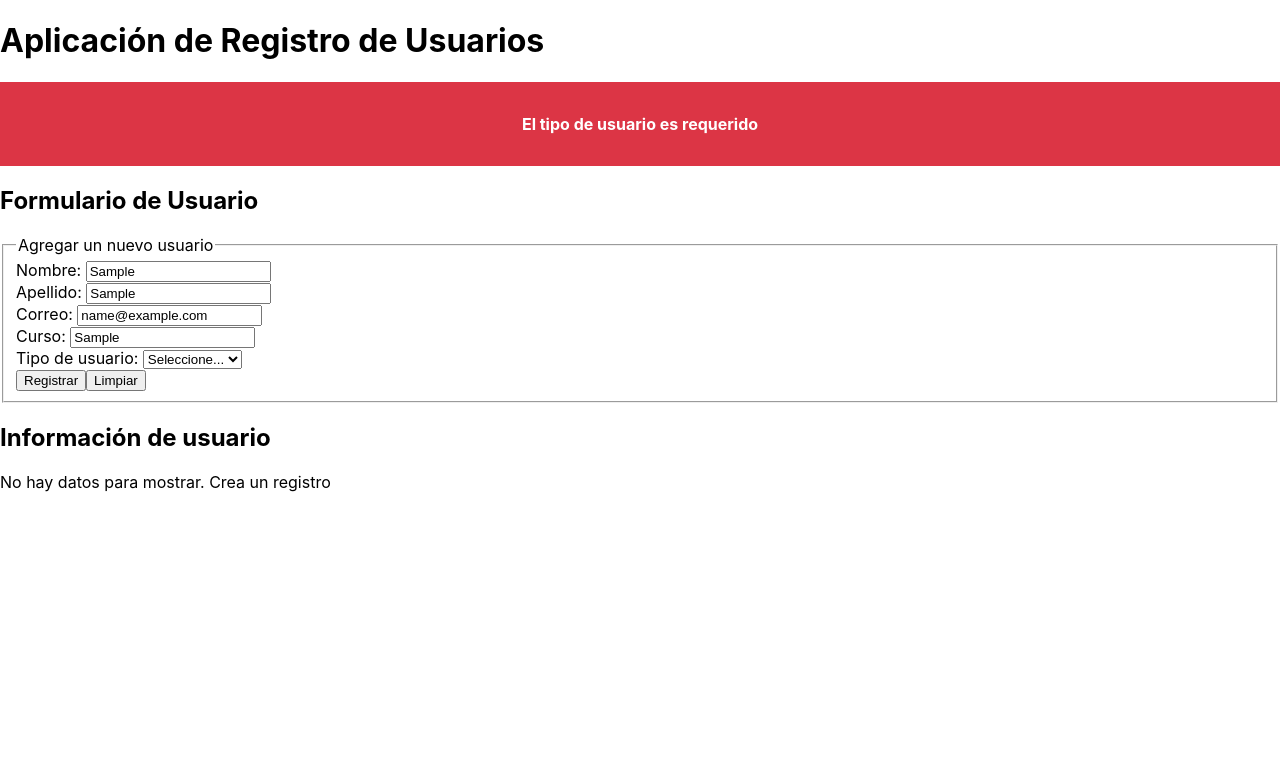
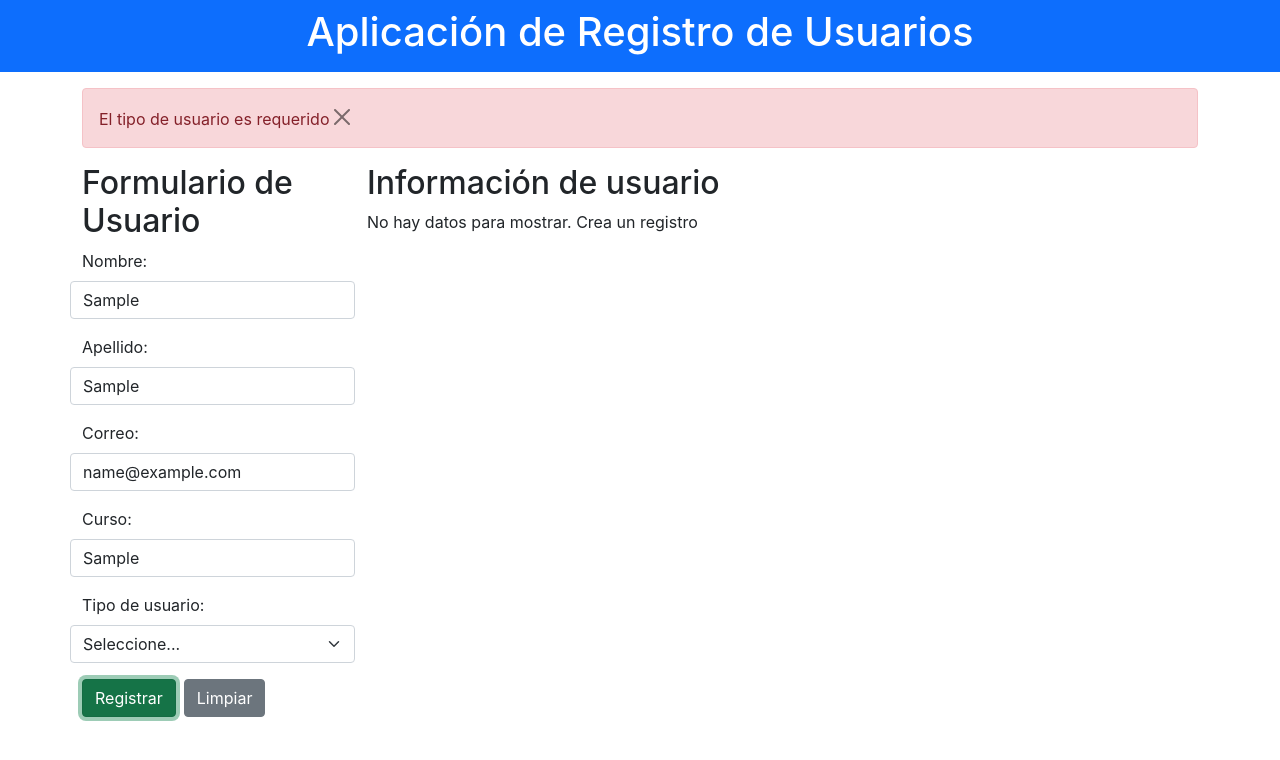
Before and after one commit to DazaTovarJ/registro-crud, a React (Create React App) app: page / in a window 1280 px wide. Both pictures are taken after typing "Sample", "Sample", "name@example.com", "Sample" into the empty fields and a click on the button "Registrar". Shown: the top 760 px of the page. Built offline with nearby package versions, Linux system fonts and the light colour scheme; the HTML template or start-up script is replaced by a standard one.

Commit message:
Implement Bootstrap styles and improve deletion message

```diff
--- a/public/index.html
+++ b/public/index.html
@@ -22,6 +22,8 @@
       Learn how to configure a non-root public URL by running `npm run build`.
     -->
   <title>Aplicación de registro de usuarios</title>
+  <link href="https://cdn.jsdelivr.net/npm/bootstrap@5.1.3/dist/css/bootstrap.min.css" rel="stylesheet"
+    integrity="sha384-1BmE4kWBq78iYhFldvKuhfTAU6auU8tT94WrHftjDbrCEXSU1oBoqyl2QvZ6jIW3" crossorigin="anonymous">
 </head>
 
 <body>
@@ -37,6 +39,9 @@
       To begin the development, run `npm start` or `yarn start`.
       To create a production bundle, use `npm run build` or `yarn build`.
     -->
+  <script src="https://cdn.jsdelivr.net/npm/bootstrap@5.1.3/dist/js/bootstrap.bundle.min.js"
+    integrity="sha384-ka7Sk0Gln4gmtz2MlQnikT1wXgYsOg+OMhuP+IlRH9sENBO0LRn5q+8nbTov4+1p"
+    crossorigin="anonymous"></script>
 </body>
 
 </html>
--- a/src/App.js
+++ b/src/App.js
@@ -17,11 +17,18 @@ function App() {
     });
   };
   const deleteData = id => {
-    let sureToDelete = window.confirm(
+    /* let sureToDelete = window.confirm(
       `¿Está seguro de que desea eliminar el usuario con id ${id}?`,
-    );
+    ); */
 
-    if (sureToDelete) {
+    let updatedData = users.filter(user => user.id !== id);
+
+    setUsers(updatedData);
+    setMessage({
+      type: "success",
+      msg: "Datos eliminados satisfactoriamente",
+    });
+    /* if (sureToDelete) {
       let updatedData = users.filter(user => user.id !== id);
 
       setUsers(updatedData);
@@ -34,7 +41,7 @@ function App() {
         type: "error",
         msg: "No se pudo eliminar el dato",
       });
-    }
+    } */
 
     setTimeout(() => {
       setMessage(null);
@@ -42,9 +49,13 @@ function App() {
   };
 
   return (
-    <div>
+    <>
+      <header className="text-center py-2 bg-primary text-white mb-3">
         <h1>Aplicación de Registro de Usuarios</h1>
-      {message && <Message {...message} />}
+      </header>
+      <div className="container">
+        {message && <Message setMessage={setMessage} {...message} />}
+        <div className="row">
           <Form
             createData={createData}
             updateData={deleteData}
@@ -52,6 +63,8 @@ function App() {
           />
           <Table data={users} deleteData={deleteData} />
         </div>
+      </div>
+    </>
   );
 }
 
--- a/src/components/Form.jsx
+++ b/src/components/Form.jsx
@@ -25,27 +25,27 @@ function Form({ createData, updateData, setMessage }) {
     e.preventDefault();
 
     if (!formData.nombre) {
-      setMessage({ type: "error", msg: "El nombre es requerido" });
+      setMessage({ type: "danger", msg: "El nombre es requerido" });
       return;
     }
 
     if (!formData.apellido) {
-      setMessage({ type: "error", msg: "El apellido es requerido" });
+      setMessage({ type: "danger", msg: "El apellido es requerido" });
       return;
     }
 
     if (!formData.correo) {
-      setMessage({ type: "error", msg: "El correo es requerido" });
+      setMessage({ type: "danger", msg: "El correo es requerido" });
       return;
     }
 
     if (!formData.curso) {
-      setMessage({ type: "error", msg: "El curso es requerido" });
+      setMessage({ type: "danger", msg: "El curso es requerido" });
       return;
     }
 
     if (!formData.tipo) {
-      setMessage({ type: "error", msg: "El tipo de usuario es requerido" });
+      setMessage({ type: "danger", msg: "El tipo de usuario es requerido" });
       return;
     }
 
@@ -62,11 +62,10 @@ function Form({ createData, updateData, setMessage }) {
   };
 
   return (
-    <div>
+    <div className="col-sm-12 col-lg-3">
       <h2>Formulario de Usuario</h2>
       <form onSubmit={handleSubmit}>
         <fieldset>
-          <legend>Agregar un nuevo usuario</legend>
           <Input
             name="nombre"
             label="Nombre"
@@ -104,9 +103,15 @@ function Form({ createData, updateData, setMessage }) {
             handleChange={handleChange}
             data={["Profesor", "Estudiante"]}
           />
-          <div>
-            <button type="submit">Registrar</button>
-            <button type="reset" onClick={handleReset}>
+          <div className="mb-3">
+            <button type="submit" className="me-2 btn btn-success">
+              Registrar
+            </button>
+            <button
+              type="reset"
+              className="btn btn-secondary"
+              onClick={handleReset}
+            >
               Limpiar
             </button>
           </div>
--- a/src/components/Input.jsx
+++ b/src/components/Input.jsx
@@ -15,7 +15,13 @@ function Input({
 
   if (type === "select") {
     inputElement = (
-      <select name={name} id={name} value={value} onChange={handleChange}>
+      <select
+        name={name}
+        value={value}
+        className="form-select"
+        id={name}
+        onChange={handleChange}
+      >
         <option value="">Seleccione...</option>
         {data.map((item, i) => (
           <option key={i} value={item}>
@@ -30,6 +36,7 @@ function Input({
         type={type}
         name={name}
         value={value}
+        className="form-control"
         placeholder={placeholder}
         onChange={handleChange}
         {...constraints}
@@ -38,8 +45,10 @@ function Input({
   }
 
   return (
-    <div>
-      <label htmlFor={name}>{label}: </label>
+    <div className="row mb-3">
+      <label htmlFor={name} className="form-label">
+        {label}:{" "}
+      </label>
       {inputElement}
     </div>
   );
--- a/src/components/Message.jsx
+++ b/src/components/Message.jsx
@@ -1,32 +1,22 @@
 import React from "react";
 import PropTypes from "prop-types";
 
-function Message({ type, msg }) {
-  let bgColor = "transparent";
-
-  if (type === "error") {
-    bgColor = "#DC3545";
-  } else if (type === "success") {
-    bgColor = "#198754";
-  }
-
-  let styles = {
-    padding: "1rem",
-    marginBottom: "1rem",
-    textAlign: "center",
-    color: "#FFF",
-    fontWeight: "bold",
-    backgroundColor: bgColor,
-  };
-
+function Message({ setMessage, type, msg }) {
   return (
-    <div style={styles}>
-      <p>{msg}</p>
+    <div className={`alert alert-${type} ${!msg ? "d-none" : ""}`} role="alert">
+      {msg}
+      <button
+        type="button"
+        className="btn-close"
+        aria-label="Cerrar"
+        onClick={() => setMessage(null)}
+      ></button>
     </div>
   );
 }
 
 Message.propTypes = {
+  setMessage: PropTypes.func,
   type: PropTypes.string,
   msg: PropTypes.string,
 };
--- /dev/null
+++ b/src/components/Modal.jsx
@@ -0,0 +1,43 @@
+import React from "react";
+
+function Modal({ type, msg, handleClick }) {
+  return (
+    <div className="modal fade" tabIndex="-1" id="info-modal">
+      <div className="modal-dialog">
+        <div className="modal-content">
+          <div className="modal-header">
+            <h5 className="modal-title">Atención</h5>
+            <button
+              type="button"
+              className="btn-close"
+              data-bs-dismiss="modal"
+              aria-label="Close"
+            ></button>
+          </div>
+          <div className="modal-body">
+            <p>{msg}</p>
+          </div>
+          <div className="modal-footer">
+            <button
+              type="button"
+              className="btn btn-secondary"
+              data-bs-dismiss="modal"
+            >
+              No
+            </button>
+            <button
+              type="button"
+              className="btn btn-primary"
+              data-bs-dismiss="modal"
+              onClick={handleClick}
+            >
+              Sí
+            </button>
+          </div>
+        </div>
+      </div>
+    </div>
+  );
+}
+
+export default Modal;
--- a/src/components/Table.jsx
+++ b/src/components/Table.jsx
@@ -1,14 +1,18 @@
-import React from "react";
+import React, { useState } from "react";
 import PropTypes from "prop-types";
 import TableRow from "./TableRow";
+import Modal from "./Modal";
 
 function Table({ data, deleteData }) {
+  const [modal, setModal] = useState(null);
+
   let renderData = null;
+
   if (data.length === 0) {
     renderData = <p>No hay datos para mostrar. Crea un registro</p>;
   } else {
     renderData = (
-      <table>
+      <table className="table table-striped table-hover">
         <thead>
           <tr>
             <th>Id</th>
@@ -22,16 +26,22 @@ function Table({ data, deleteData }) {
         </thead>
         <tbody>
           {data.map(user => (
-            <TableRow key={user.id} user={user} deleteData={deleteData} />
+            <TableRow
+              key={user.id}
+              user={user}
+              deleteData={deleteData}
+              setModal={setModal}
+            />
           ))}
         </tbody>
       </table>
     );
   }
   return (
-    <div>
+    <div className="col-sm-12 col-lg-9">
       <h2>Información de usuario</h2>
-      {renderData}
+      <div className="table-responsive">{renderData}</div>
+      {data.length > 0 && <Modal {...modal} />}
     </div>
   );
 }
--- a/src/components/TableRow.jsx
+++ b/src/components/TableRow.jsx
@@ -1,8 +1,19 @@
 import React from "react";
 import PropTypes from "prop-types";
 
-function TableRow({ user, deleteData }) {
+function TableRow({ user, deleteData, setModal }) {
   const { id, nombre, apellido, correo, curso, tipo } = user;
+
+  const handleDelete = () => {
+    setModal({
+      type: "confirmation",
+      msg: `¿Está seguro de que desea eliminar el usuario con id ${id}?`,
+      handleClick: function () {
+        deleteData(id);
+      },
+    });
+  };
+
   return (
     <tr>
       <td>{id}</td>
@@ -12,7 +23,13 @@ function TableRow({ user, deleteData }) {
       <td>{curso}</td>
       <td>{tipo}</td>
       <td>
-        <button type="button" onClick={() => deleteData(id)}>
+        <button
+          type="button"
+          className="btn btn-danger"
+          data-bs-toggle="modal"
+          data-bs-target="#info-modal"
+          onClick={handleDelete}
+        >
           Eliminar
         </button>
       </td>
@@ -23,6 +40,8 @@ function TableRow({ user, deleteData }) {
 TableRow.propTypes = {
   user: PropTypes.object.isRequired,
   deleteData: PropTypes.func,
+  message: PropTypes.object,
+  setModal: PropTypes.func,
 };
 
 export default TableRow;
```
Lines whose indentation alone changed are shown as unchanged.
